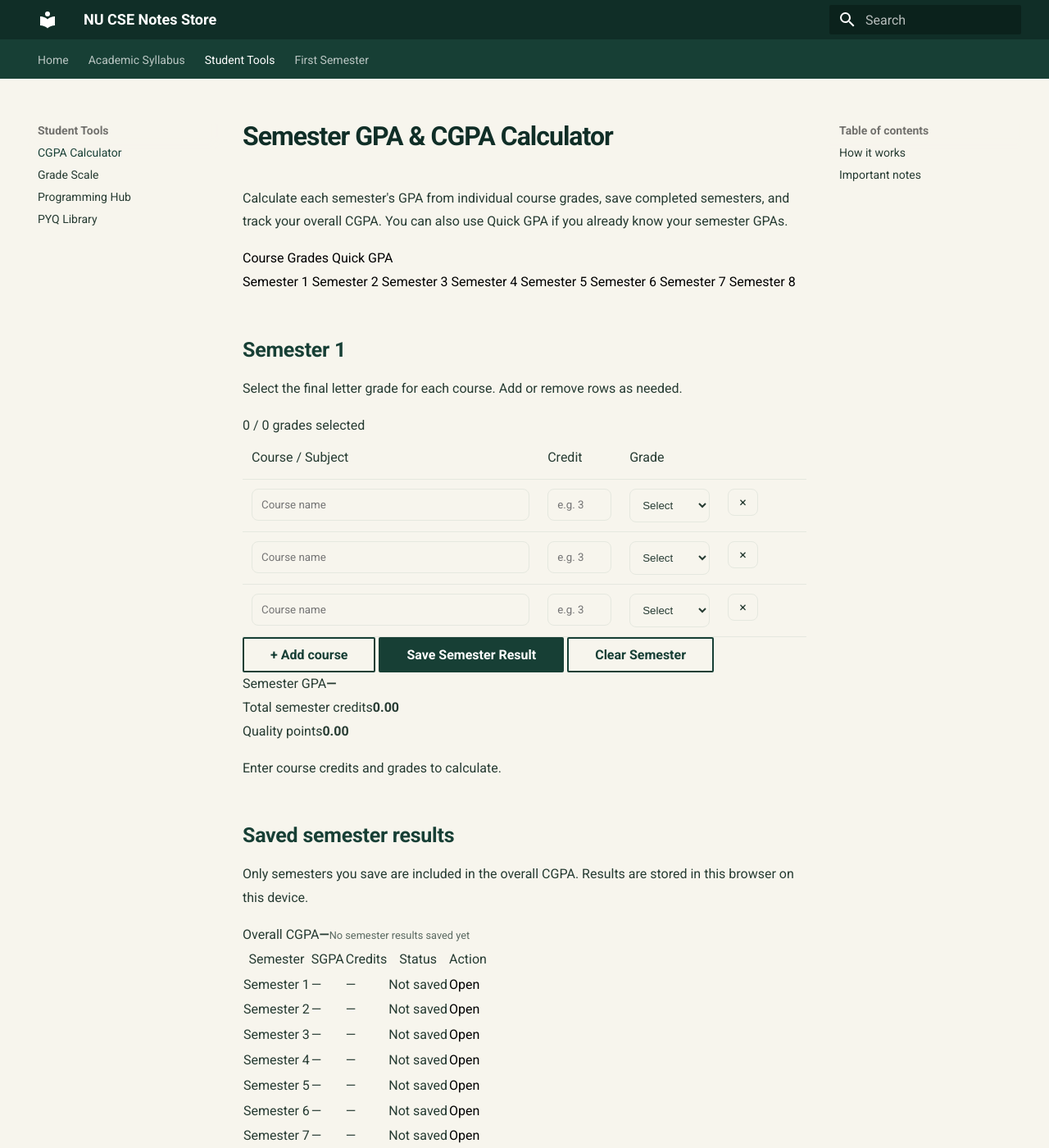
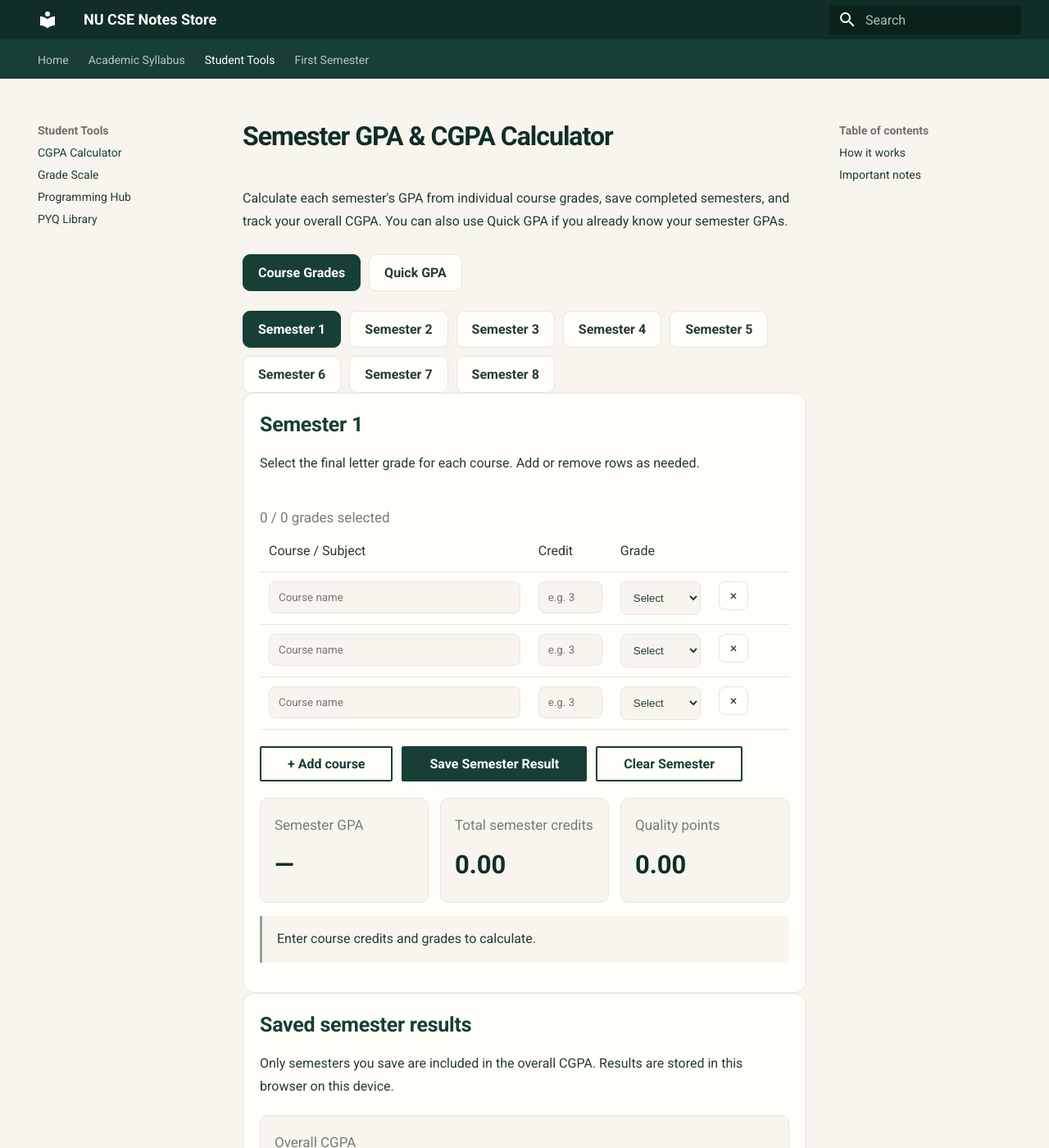
Before and after one commit to taimiyatahsin0-png/nu-cse-notes-store, an MkDocs documentation site: the page built from docs/tools/cgpa-calculator.md, in a window 1280 px wide and 1400 px high. Shown: the whole window at 82% size. Built offline with MkDocs 1.6.1 and Material for MkDocs 9.7.7, drawn with Linux system fonts in a browser that asks for light colours.

Commit message:
Style semester-based CGPA calculator UI

```diff
--- a/docs/stylesheets/extra.css
+++ b/docs/stylesheets/extra.css
@@ -136,3 +136,41 @@ body {
   .cgpa-results { grid-template-columns: repeat(2, minmax(0, 1fr)); }
   .cgpa-previous-grid { grid-template-columns: 1fr; }
 }
+
+
+/* Semester-based CGPA calculator */
+.semester-cgpa-tool { display:grid; gap:1.2rem; margin:1.25rem 0; }
+.cgpa-mode-tabs,.cgpa-semester-tabs { display:flex; flex-wrap:wrap; gap:.5rem; }
+.cgpa-mode-tab,.cgpa-semester-tab { border:1px solid var(--line); border-radius:9px; padding:.6rem .9rem; background:var(--paper); color:var(--ink); cursor:pointer; font-weight:650; }
+.cgpa-mode-tab.is-active,.cgpa-semester-tab.is-active { background:var(--forest); border-color:var(--forest); color:white; }
+.cgpa-semester-panel,.cgpa-saved-section,#cgpa-quick-mode { background:var(--paper); border:1px solid var(--line); border-radius:14px; padding:1rem; }
+.cgpa-panel-heading { display:flex; justify-content:space-between; align-items:center; gap:1rem; flex-wrap:wrap; }
+.cgpa-panel-heading h2,.cgpa-saved-section h2,#cgpa-quick-mode h2 { margin-top:0; }
+.cgpa-progress { font-size:.85rem; color:var(--muted); }
+.cgpa-table-wrap { overflow-x:auto; }
+.cgpa-input-table,.cgpa-saved-table { width:100%; border-collapse:collapse; min-width:520px; }
+.cgpa-input-table th,.cgpa-input-table td,.cgpa-saved-table th,.cgpa-saved-table td { padding:.55rem; border-bottom:1px solid var(--line); text-align:left; }
+.cgpa-input-table input,.cgpa-input-table select,.cgpa-quick-row input { box-sizing:border-box; width:100%; min-width:75px; padding:.55rem; border:1px solid var(--line); border-radius:8px; background:var(--md-default-bg-color); color:var(--md-default-fg-color); }
+.cgpa-input-table td:first-child { min-width:170px; }
+.cgpa-input-table td:nth-child(2) { width:100px; }
+.cgpa-input-table td:nth-child(3) { width:120px; }
+.cgpa-remove,.cgpa-open-semester { border:1px solid var(--line); border-radius:8px; padding:.35rem .65rem; cursor:pointer; background:transparent; color:var(--md-default-fg-color); }
+.cgpa-remove:disabled { opacity:.35; cursor:not-allowed; }
+.cgpa-semester-actions { display:flex; flex-wrap:wrap; gap:.55rem; margin-top:1rem; }
+.cgpa-semester-summary { display:grid; grid-template-columns:repeat(3,minmax(0,1fr)); gap:.7rem; margin-top:1rem; }
+.cgpa-semester-summary>div,.cgpa-overall-card { display:grid; gap:.25rem; padding:.85rem; border:1px solid var(--line); border-radius:10px; background:var(--md-default-bg-color); }
+.cgpa-semester-summary span,.cgpa-overall-card span { color:var(--muted); font-size:.85rem; }
+.cgpa-semester-summary strong,.cgpa-overall-card strong { color:var(--forest-dark); font-size:1.55rem; }
+.cgpa-overall-card { margin:1rem 0; }
+.cgpa-overall-card strong { font-size:2rem; }
+.cgpa-overall-card small { color:var(--muted); }
+.cgpa-semester-message { padding:.7rem .9rem; border-left:3px solid var(--sage); background:var(--md-default-bg-color); border-radius:0 8px 8px 0; }
+.cgpa-quick-list { display:grid; gap:.5rem; }
+.cgpa-quick-row { display:grid; grid-template-columns:1fr 1fr 1fr; align-items:center; gap:.65rem; }
+.cgpa-quick-row span { font-weight:600; }
+@media(max-width:650px) {
+ .cgpa-semester-summary { grid-template-columns:1fr; }
+ .cgpa-quick-row { grid-template-columns:1fr 1fr; }
+ .cgpa-quick-row span { grid-column:1/-1; }
+ .cgpa-semester-panel,.cgpa-saved-section,#cgpa-quick-mode { padding:.75rem; }
+}
```
